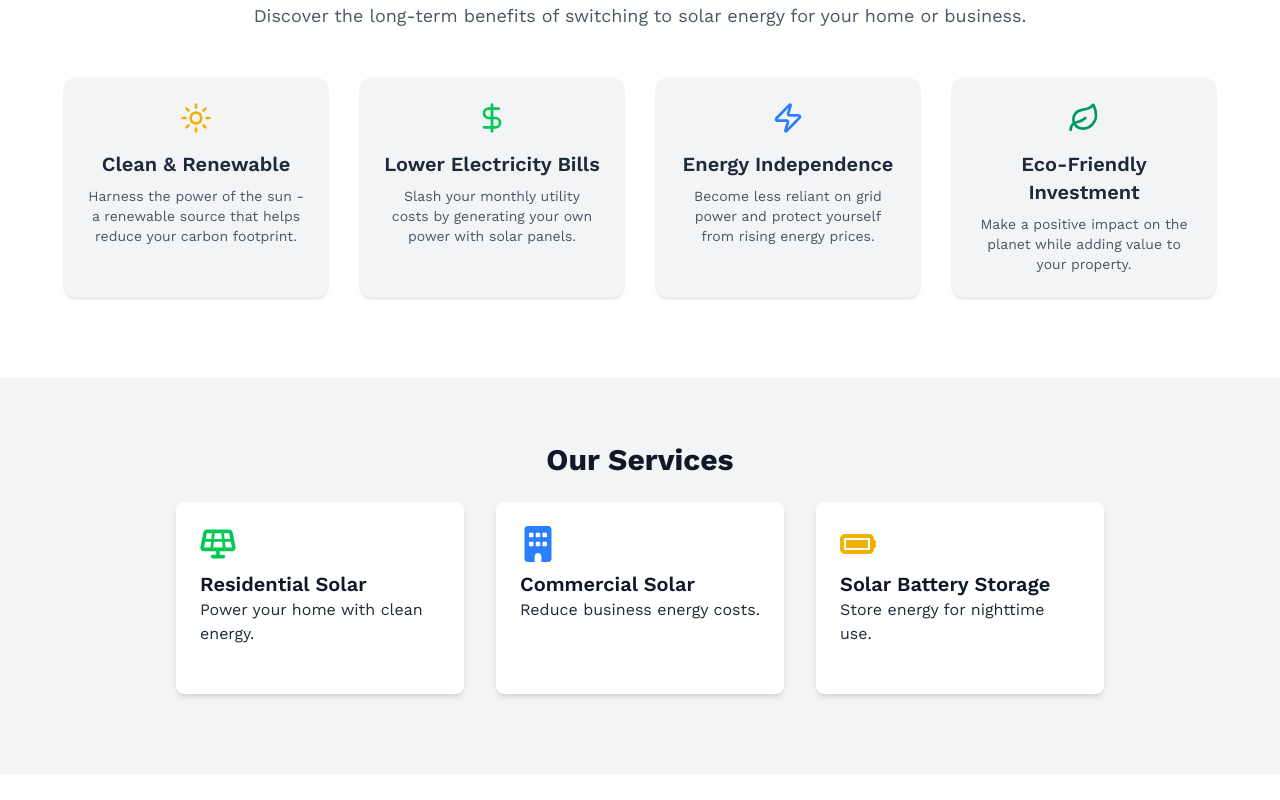
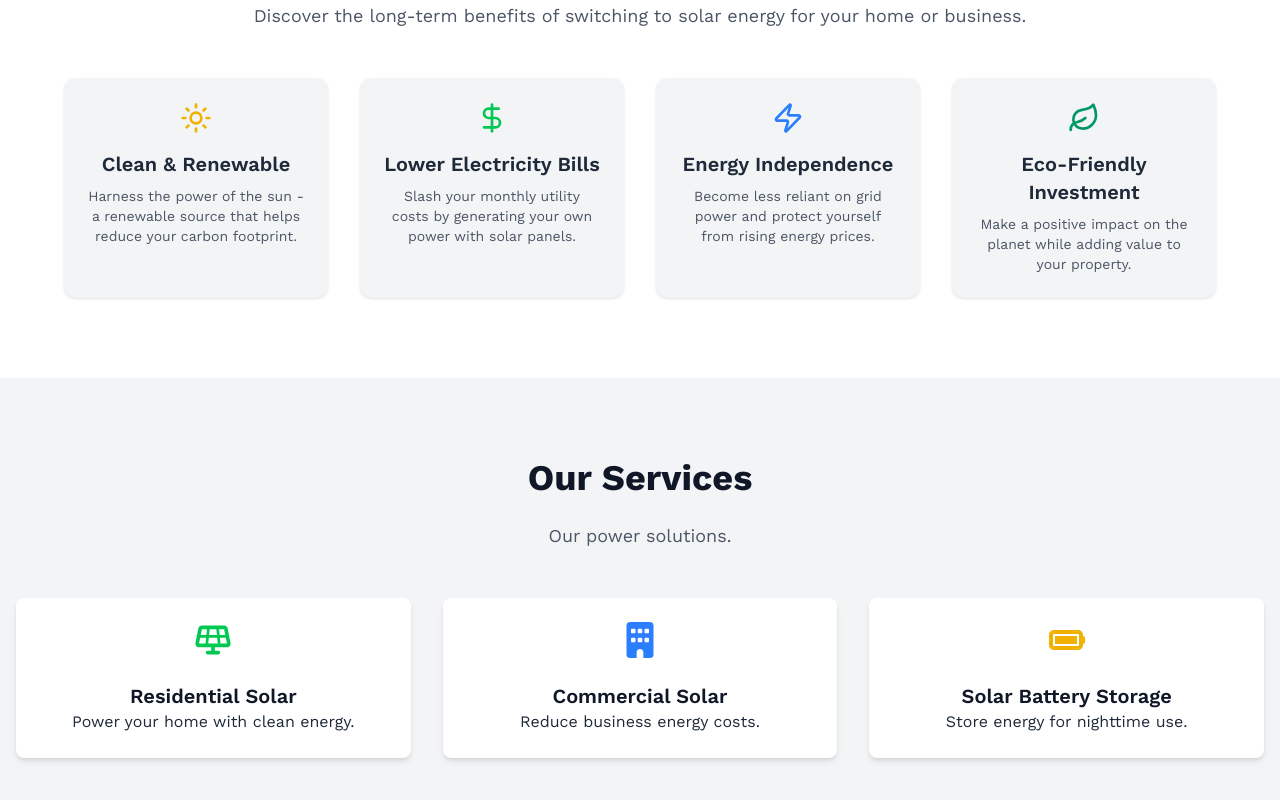
Before and after one commit to kadelcode/solar-landing-page, a Next.js app: page / in a window 1280 px wide. Shown: the part 925-1725 px from the top of the page. Before the commit the page ends 1699 px from the top, so only its background shows below. Built offline with nearby package versions, Linux system fonts and the light colour scheme.

Commit message:
Update code structure and add animation effects

```diff
--- a/src/components/sections/Services.tsx
+++ b/src/components/sections/Services.tsx
@@ -2,6 +2,7 @@
 
 import React from 'react';
 import { FaSolarPanel, FaBuilding, FaBatteryFull } from 'react-icons/fa6';
+import { motion } from 'framer-motion';
 
 const services = [
     {
@@ -24,16 +25,41 @@ const services = [
 
 const Services = () => {
     return (
-        <section id="services" className="py-16 bg-gray-100">
+        <section id="services" className="py-20 px-4 bg-gray-100">
             <div className="container mx-auto text-center">
-                <h2 className="text-3xl font-bold text-gray-900">Our Services</h2>
-                <div className="mt-6 flex px-3 flex-wrap justify-center mx-auto sm:space-x-4 md:space-x-8 space-y-4">
+                <motion.h2
+                  className="text-3xl sm:text-4xl font-bold text-gray-900 mb-6"
+                  initial={{ opacity: 0, y: 40 }}
+                  whileInView={{ opacity: 1, y: 0 }}
+                  transition={{ duration: .6 }}
+                >
+                    Our Services
+                </motion.h2>
+
+                <motion.p
+                  className="text-lg text-gray-600 mb-12"
+                  initial={{ opacity: 0 }}
+                  whileInView={{ opacity: 1 }}
+                  transition={{ delay: 0.2 }}
+                >
+                    Our power solutions.
+                </motion.p>
+
+                <div className="grid grid-cols-1 md:grid-cols-2 lg:grid-cols-3 gap-8">
                     {services.map((service, index) => (
-                        <div key={index} className="bg-white p-6 rounded-lg shadow-md text-left w-72 h-48">
-                            {service.icon}
+                        <motion.div
+                          key={index}
+                          className="bg-white p-6 rounded-lg shadow-md"
+                          initial={{ opacity: 0, y: 30 }}
+                          whileInView={{ opacity: 1, y: 0 }}
+                        >
+                            <div className="flex items-center justify-center mb-4">
+                                {service.icon}
+                            </div>
+
                             <h3 className="text-xl font-semibold text-gray-900">{service.title}</h3>
                             <p className="text-gray-800">{service.desc}</p>
-                        </div>
+                        </motion.div>
                     ))}
                 </div>
             </div>
```
